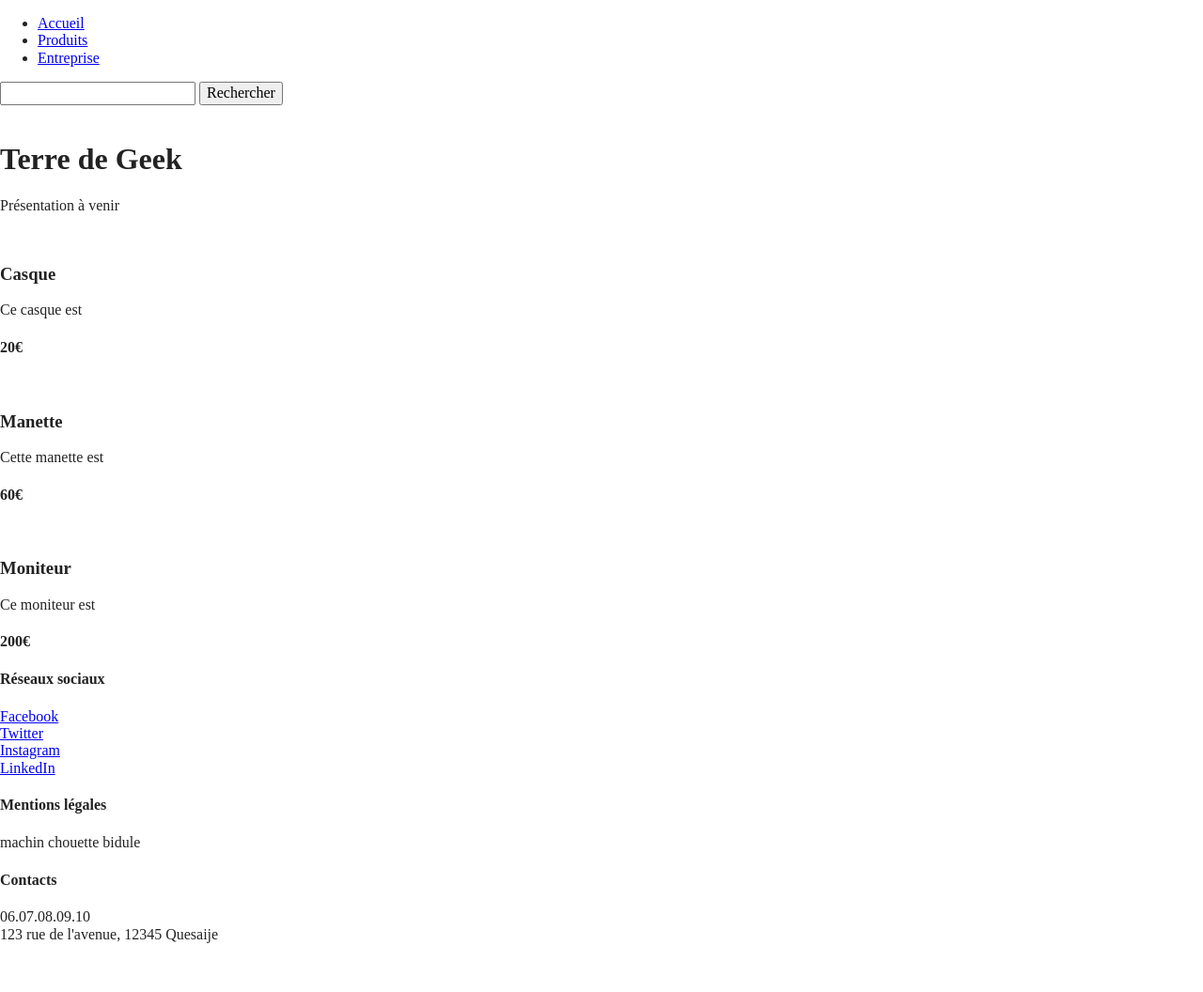
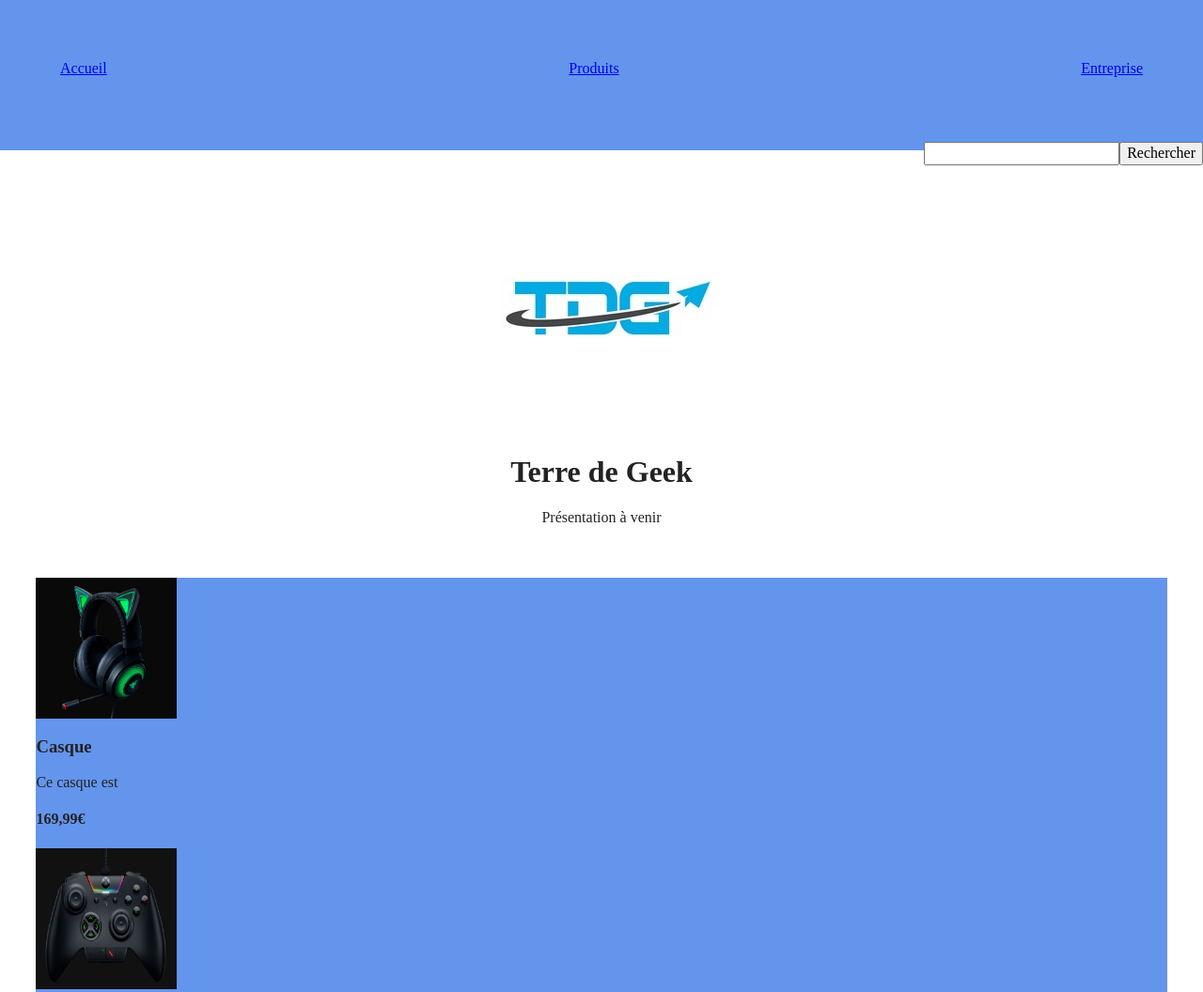
Before and after one commit to DavidVXBLD/TerreDeGeek, a website built with Parcel: page index.html in a window 1280 px wide. Shown: the top 1056 px of the page at 94% size. Before the commit the page ends 1020 px from the top, so only its background shows below. Built offline with nearby package versions, Linux system fonts and the light colour scheme.

Commit message:
inProgress

```diff
--- a/css/main.css
+++ b/css/main.css
@@ -86,6 +86,65 @@ textarea {
 /* ==========================================================================
    Author's custom styles
    ========================================================================== */
+
+body{
+  background-color: white;
+}
+
+nav {
+  background-color: #6495ED;
+  height: 20vh ;
+  display: flex;
+  flex-direction: column;
+  justify-content: space-between;
+}
+
+nav>section {
+  width: 100%;
+}
+
+nav>section>ul {
+  display: flex;
+  justify-content: space-between;
+  margin: 5%;
+
+  padding: 0;
+  list-style-type: none;
+}
+nav>div {
+  width: 100%;
+  display: flex;
+  justify-content: flex-end;
+  margin: 5px 0px;
+ }
+header {
+  display: flex;
+  justify-content: center;
+  text-align: center;
+  margin: 3%;
+
+}
+
+header>section {
+
+}
+
+main {
+  background-color: #6495ED;
+  margin: 3%;
+}
+
+.product {
+  width: 150px;
+	height: 150px;
+}
+
+footer {
+ background-color: midnightblue;
+ color: white;
+}
+
+
 
 /* ==========================================================================
    Helper classes
--- a/index.html
+++ b/index.html
@@ -22,14 +22,14 @@
 <!-- ############################# NAVIGATION ###################################-->
 
 <nav>
-  <div>
+  <section class="navigateur">
     <ul>
       <li><a href="#">Accueil</a></li>
       <li><a href="#">Produits</a></li>
       <li><a href="#">Entreprise</a></li>
     </ul>
-  </div>
-  <div>
+  </section>
+  <div class="search">
     <input type="text">
     <button>Rechercher</button>
   </div>
@@ -39,7 +39,7 @@
 
 <header>
   <div>
-    <img src="" alt="">
+    <img src="img/tdgLogo.jpg" alt="Logo de l'entreprise">
     <section>
       <h1>Terre de Geek</h1>
       <p>Présentation à venir</p>
@@ -51,27 +51,27 @@
 
 <main>
   <div>
-    <img src="" alt="">
+    <img class="product" src="img/CasqueTDG.png" alt="Casque Gaming">
     <section>
       <h3>Casque</h3>
       <p>Ce casque est</p>
-      <h4>20€</h4>
+      <h4>169,99€</h4>
     </section>
   </div>
   <div>
-    <img src="" alt="">
+    <img class="product" src="img/ManetteTDG.png" alt="Manette Gaming">
     <section>
       <h3>Manette</h3>
       <p>Cette manette est</p>
-      <h4>60€</h4>
+      <h4>179,99€</h4>
     </section>
   </div>
   <div>
-    <img src="" alt="">
+    <img class="product" src="img/MoniteurTDG.png" alt="Moniteur Gaming">
     <section>
       <h3>Moniteur</h3>
       <p>Ce moniteur est</p>
-      <h4>200€</h4>
+      <h4>999,99€</h4>
     </section>
   </div>
 </main>
```
Also changed, not shown: img/CasqueTDG.png (added), img/ManetteTDG.png (added), img/MoniteurTDG.png (added), img/tdgLogo.jpg (added).
